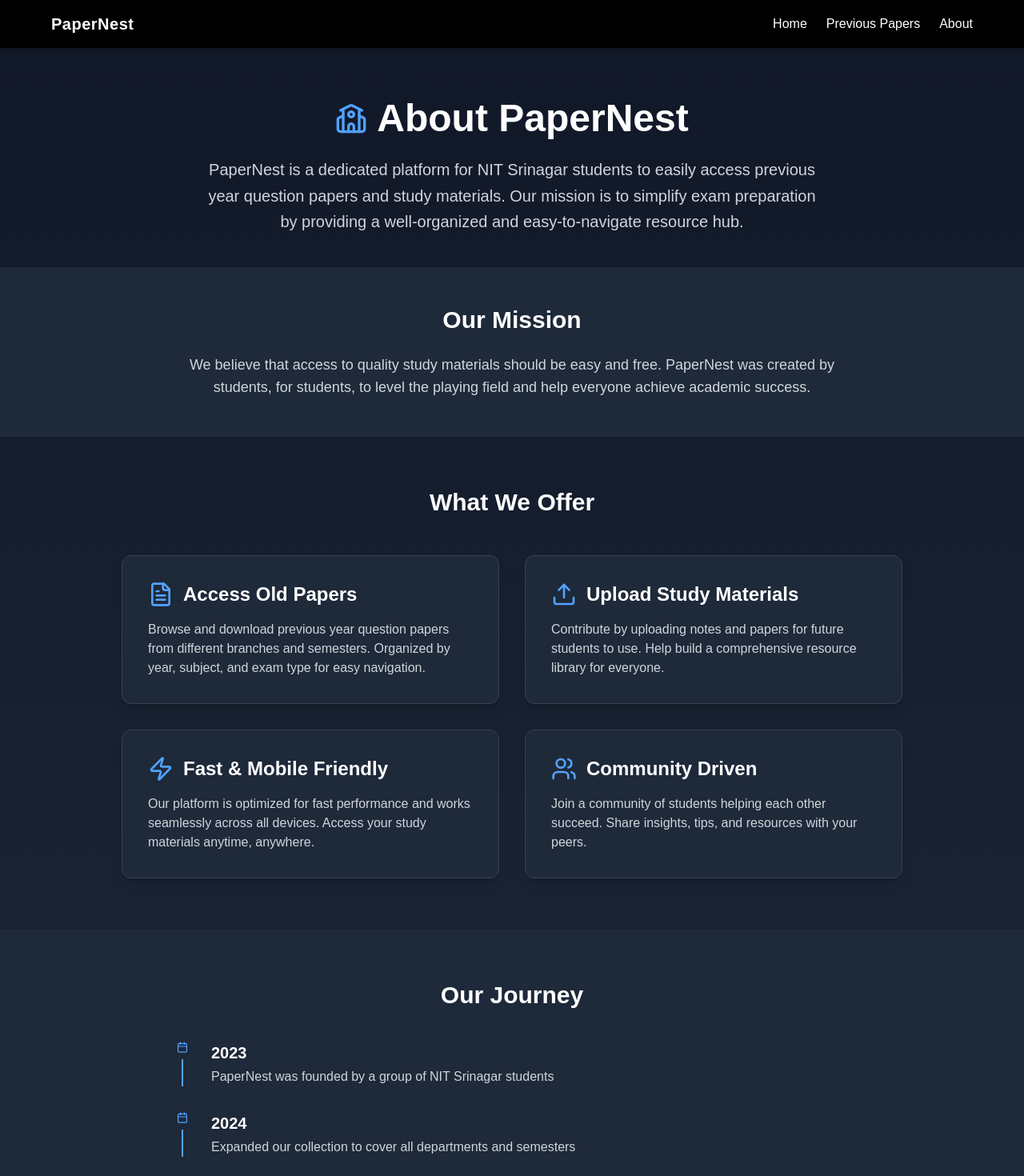
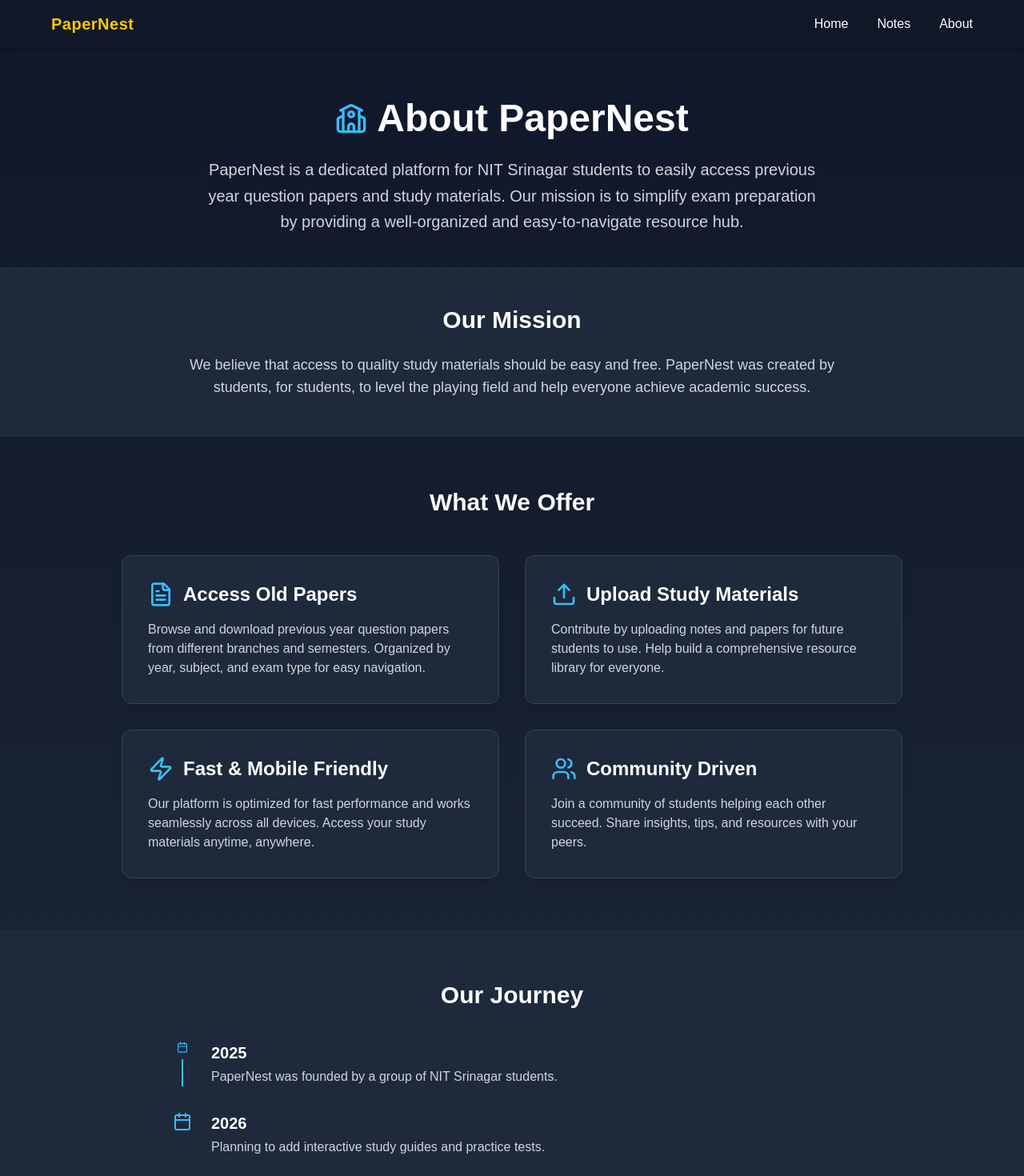
Before and after one commit to PrakashPalsaniya/nitshala, a Next.js app: page /about in a window 1280 px wide. Shown: the top 1470 px of the page at 80% size. Built offline with nearby package versions, Linux system fonts and the light colour scheme.

Commit message:
Added 'Coming Soon' message for Notes feature

```diff
--- a/app/about/page.js
+++ b/app/about/page.js
@@ -4,13 +4,12 @@
 
 const About = () => {
   return (
-
-    <div className="bg-gradient-to-b from-gray-900 to-gray-800 min-h-screen text-gray-200">
-         <Navbar/>
+    <div className="bg-gradient-to-b from-[#0F172A] to-[#1E293B] min-h-screen text-gray-200">
+      <Navbar />
       {/* Hero Section */}
       <div className="max-w-5xl mx-auto px-6 pt-16 pb-10">
         <div className="flex items-center justify-center mb-6">
-          <School className="w-10 h-10 text-blue-400 mr-3" />
+          <School className="w-10 h-10 text-[#38BDF8] mr-3" />
           <h1 className="text-5xl font-bold text-white">About PaperNest</h1>
         </div>
 
@@ -22,7 +21,7 @@
       </div>
 
       {/* Mission Statement */}
-      <div className="bg-gray-800 py-12">
+      <div className="bg-[#1E293B] py-12">
         <div className="max-w-4xl mx-auto px-6">
           <h2 className="text-3xl font-bold text-center text-white mb-6">Our Mission</h2>
           <p className="text-lg text-gray-300 text-center">
@@ -38,95 +37,50 @@
         <h2 className="text-3xl font-bold text-center text-white mb-12">What We Offer</h2>
 
         <div className="grid md:grid-cols-2 gap-8">
-          <div className="bg-gray-800 p-8 rounded-xl shadow-lg border border-gray-700 hover:border-blue-500 transition-all">
+          {[
+            {icon: FileText, title: "Access Old Papers", description: "Browse and download previous year question papers from different branches and semesters. Organized by year, subject, and exam type for easy navigation." },
+            {icon: Upload, title: "Upload Study Materials", description: "Contribute by uploading notes and papers for future students to use. Help build a comprehensive resource library for everyone." },
+            {icon: Zap, title: "Fast & Mobile Friendly", description: "Our platform is optimized for fast performance and works seamlessly across all devices. Access your study materials anytime, anywhere." },
+            {icon: Users, title: "Community Driven", description: "Join a community of students helping each other succeed. Share insights, tips, and resources with your peers." }
+          ].map((feature, index) => (
+            <div key={index} className="bg-[#1E293B] p-8 rounded-xl shadow-lg border border-gray-700 hover:border-[#38BDF8] transition-all">
               <div className="flex items-center mb-4">
-              <FileText className="w-8 h-8 text-blue-400 mr-3" />
-              <h3 className="text-2xl font-semibold text-white">Access Old Papers</h3>
+                <feature.icon className="w-8 h-8 text-[#38BDF8] mr-3" />
+                <h3 className="text-2xl font-semibold text-white">{feature.title}</h3>
               </div>
-            <p className="text-gray-300">
-              Browse and download previous year question papers from different branches and semesters.
-              Organized by year, subject, and exam type for easy navigation.
-            </p>
+              <p className="text-gray-300">{feature.description}</p>
             </div>
-
-          <div className="bg-gray-800 p-8 rounded-xl shadow-lg border border-gray-700 hover:border-blue-500 transition-all">
-            <div className="flex items-center mb-4">
-              <Upload className="w-8 h-8 text-blue-400 mr-3" />
-              <h3 className="text-2xl font-semibold text-white">Upload Study Materials</h3>
-            </div>
-            <p className="text-gray-300">
-              Contribute by uploading notes and papers for future students to use.
-              Help build a comprehensive resource library for everyone.
-            </p>
-          </div>
-
-          <div className="bg-gray-800 p-8 rounded-xl shadow-lg border border-gray-700 hover:border-blue-500 transition-all">
-            <div className="flex items-center mb-4">
-              <Zap className="w-8 h-8 text-blue-400 mr-3" />
-              <h3 className="text-2xl font-semibold text-white">Fast & Mobile Friendly</h3>
-            </div>
-            <p className="text-gray-300">
-              Our platform is optimized for fast performance and works seamlessly across all devices.
-              Access your study materials anytime, anywhere.
-            </p>
-          </div>
-
-          <div className="bg-gray-800 p-8 rounded-xl shadow-lg border border-gray-700 hover:border-blue-500 transition-all">
-            <div className="flex items-center mb-4">
-              <Users className="w-8 h-8 text-blue-400 mr-3" />
-              <h3 className="text-2xl font-semibold text-white">Community Driven</h3>
-            </div>
-            <p className="text-gray-300">
-              Join a community of students helping each other succeed.
-              Share insights, tips, and resources with your peers.
-            </p>
-          </div>
+          ))}
         </div>
       </div>
 
       {/* Timeline Section */}
-      <div className="bg-gray-800 py-16">
+      <div className="bg-[#1E293B] py-16">
         <div className="max-w-4xl mx-auto px-6">
           <h2 className="text-3xl font-bold text-center text-white mb-10">Our Journey</h2>
 
           <div className="space-y-8">
-            <div className="flex">
+            {[
+              {year: "2025", text: "PaperNest was founded by a group of NIT Srinagar students." },
+              {year: "2026", text: "Planning to add interactive study guides and practice tests." }
+            ].map((event, index) => (
+              <div key={index} className="flex">
                 <div className="flex flex-col items-center mr-6">
-                <Calendar className="w-6 h-6 text-blue-400" />
-                <div className="h-full w-0.5 bg-blue-400 mt-2"></div>
+                  <Calendar className="w-6 h-6 text-[#38BDF8]" />
+                  {index !== 1 && <div className="h-full w-0.5 bg-[#38BDF8] mt-2"></div>}
                 </div>
                 <div>
-                <h3 className="text-xl font-semibold text-white">2023</h3>
-                <p className="text-gray-300 mt-1">PaperNest was founded by a group of NIT Srinagar students</p>
+                  <h3 className="text-xl font-semibold text-white">{event.year}</h3>
+                  <p className="text-gray-300 mt-1">{event.text}</p>
                 </div>
               </div>
-
-            <div className="flex">
-              <div className="flex flex-col items-center mr-6">
-                <Calendar className="w-6 h-6 text-blue-400" />
-                <div className="h-full w-0.5 bg-blue-400 mt-2"></div>
-              </div>
-              <div>
-                <h3 className="text-xl font-semibold text-white">2024</h3>
-                <p className="text-gray-300 mt-1">Expanded our collection to cover all departments and semesters</p>
-              </div>
-            </div>
-
-            <div className="flex">
-              <div className="flex flex-col items-center mr-6">
-                <Calendar className="w-6 h-6 text-blue-400" />
-              </div>
-              <div>
-                <h3 className="text-xl font-semibold text-white">2025</h3>
-                <p className="text-gray-300 mt-1">Planning to add interactive study guides and practice tests</p>
-              </div>
-            </div>
+            ))}
           </div>
         </div>
       </div>
 
       {/* Footer Message */}
-      <div className="text-center py-10 bg-gray-900">
+      <div className="text-center py-10 bg-[#0F172A]">
         <div className="flex items-center justify-center mb-3">
           <Heart className="w-5 h-5 text-red-500 mr-2" />
           <p className="text-gray-400">Made with love for NIT Srinagar students</p>
--- a/app/components/Footer.js
+++ b/app/components/Footer.js
@@ -1,25 +1,33 @@
+import { Linkedin, MessageCircle } from 'lucide-react';
 const Footer = () => {
   return (
-      <footer className="bg-black text-gray-300 px-4 py-4 mt-10">
+    <footer className="bg-gray-900 text-gray-300 px-4 py-4 mt-10">
       <div className="max-w-4xl mx-auto flex flex-wrap justify-between items-center text-center md:text-left">
         {/* Left Section */}
         <div className="w-full md:w-auto mb-3 md:mb-0">
-            <h2 className="text-lg font-semibold text-white">PaperNest</h2>
+          <h2 className="text-lg font-semibold text-yellow-400">PaperNest</h2>
           <p className="text-xs mt-1">Your source for NIT Srinagar past papers.</p>
         </div>
 
         {/* Middle Section - Quick Links */}
         <div className="flex space-x-4 text-sm">
-            <a href="/" className="hover:text-white transition">Home</a>
-            <a href="/" className="hover:text-white transition">Previous Papers</a>
-            <a href="/about" className="hover:text-white transition">About</a>
+          <a href="/" className="hover:text-yellow-400 transition">Home</a>
+          <a href="/" className="hover:text-yellow-400 transition">Previous Papers</a>
+          <a href="/about" className="hover:text-yellow-400 transition">About</a>
         </div>
 
-          {/* Right Section - Socials (Optional) */}
+        {/* Right Section - Socials */}
         <div className="flex space-x-3 mt-3 md:mt-0 text-lg">
-            <a href="/" className="hover:text-white transition">📘</a>
-            <a href="/" className="hover:text-white transition">🐦</a>
-            <a href="/about" className="hover:text-white transition">📷</a>
+        {/* Social Media Icons */}
+<div className="flex justify-center space-x-6 mt-4">
+  <a href="https://www.linkedin.com/in/prakash-palsaniya" target="_blank" rel="noopener noreferrer">
+    <Linkedin className="w-6 h-6 text-blue-400 hover:text-[#38BDF8] transition-all" />
+  </a>
+  <a href="https://wa.me/918290682001" target="_blank" rel="noopener noreferrer">
+    <MessageCircle className="w-6 h-6 text-green-400 hover:text-[#38BDF8] transition-all" />
+  </a>
+</div>
+
         </div>
       </div>
 
--- a/app/components/Navbar.js
+++ b/app/components/Navbar.js
@@ -1,22 +1,22 @@
 "use client";
 import { useState } from "react";
 import Link from "next/link";
-import { Menu, X } from "lucide-react";
+import { Menu, X, Download } from "lucide-react";
 
 const Navbar = () => {
   const [isOpen, setIsOpen] = useState(false);
 
   return (
-    <nav className="bg-black text-white px-6 py-4 shadow-md">
+    <nav className="bg-gray-900 text-white px-6 py-4 shadow-md">
       <div className="max-w-6xl mx-auto flex justify-between items-center">
         {/* Logo */}
-        <Link href="/" className="text-xl font-bold tracking-wide">PaperNest</Link>
+        <Link href="/" className="text-xl font-bold tracking-wide text-yellow-400">PaperNest</Link>
 
         {/* Desktop Links */}
-        <div className="hidden md:flex space-x-6">
-          <Link href="/" className="hover:text-gray-300 transition">Home</Link>
-          <Link href="/" className="hover:text-gray-300 transition">Previous Papers</Link>
-          <Link href="/about" className="hover:text-gray-300 transition">About</Link>
+        <div className="hidden md:flex space-x-9">
+          <Link href="/" className="hover:text-yellow-400 transition">Home</Link>
+          <Link href="/notes" className="hover:text-yellow-400 transition">Notes</Link>
+          <Link href="/about" className="hover:text-yellow-400 transition">About</Link>
         </div>
 
         {/* Mobile Menu Button */}
@@ -27,10 +27,10 @@
 
       {/* Mobile Menu */}
       {isOpen && (
-        <div className="md:hidden bg-gray-900 p-4 mt-2 rounded-lg">
-          <Link href="/" className="block py-2 text-gray-300 hover:text-white transition">Home</Link>
-          <Link href="/" className="block py-2 text-gray-300 hover:text-white transition">Previous Papers</Link>
-          <Link href="/about" className="block py-2 text-gray-300 hover:text-white transition">About</Link>
+        <div className="md:hidden bg-gray-800 p-4 mt-2 rounded-lg">
+          <Link href="/" className="block py-2 text-gray-300 hover:text-yellow-400 transition">Home</Link>
+          <Link href="/" className="block py-2 text-gray-300 hover:text-yellow-400 transition">Notes</Link>
+          <Link href="/about" className="block py-2 text-gray-300 hover:text-yellow-400 transition">About</Link>
         </div>
       )}
     </nav>
```
Also changed, not shown: app/components/DownloadCard.js (+4 -4 lines), app/notes/page.js (added, +48 -0 lines). Lines whose indentation alone changed are shown as unchanged.
